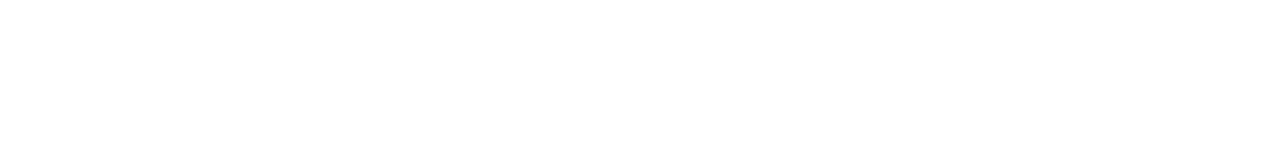
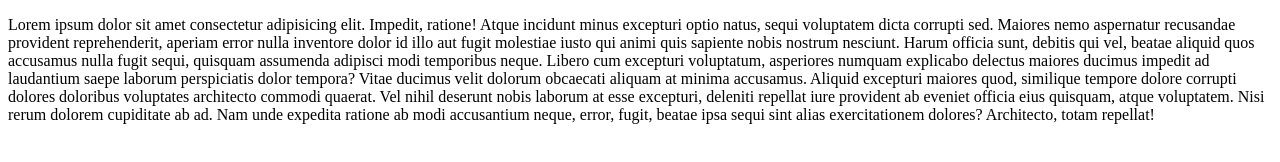
Before and after one commit to githaefrancis/collab, a plain HTML site: page index.html in a window 1280 px wide. Drawn offline with Linux system fonts and the light colour scheme.

Commit message:
add paragraph to section two

```diff
--- a/index.html
+++ b/index.html
@@ -1,19 +1,34 @@
 <!DOCTYPE html>
 <html lang="en">
   <head>
-  <meta charset="UTF-8">
-  <meta http-equiv="X-UA-Compatible" content="IE=edge">
-  <meta name="viewport" content="width=device-width, initial-scale=1.0">
+    <meta charset="UTF-8" />
+    <meta http-equiv="X-UA-Compatible" content="IE=edge" />
+    <meta name="viewport" content="width=device-width, initial-scale=1.0" />
     <title>Document</title>
   </head>
   <body>
-  <div class="section_one">
-
-  </div>
+    <div class="section_one"></div>
 
     <div class="section_two">
-
-
+      <p>
+        Lorem ipsum dolor sit amet consectetur adipisicing elit. Impedit,
+        ratione! Atque incidunt minus excepturi optio natus, sequi voluptatem
+        dicta corrupti sed. Maiores nemo aspernatur recusandae provident
+        reprehenderit, aperiam error nulla inventore dolor id illo aut fugit
+        molestiae iusto qui animi quis sapiente nobis nostrum nesciunt. Harum
+        officia sunt, debitis qui vel, beatae aliquid quos accusamus nulla fugit
+        sequi, quisquam assumenda adipisci modi temporibus neque. Libero cum
+        excepturi voluptatum, asperiores numquam explicabo delectus maiores
+        ducimus impedit ad laudantium saepe laborum perspiciatis dolor tempora?
+        Vitae ducimus velit dolorum obcaecati aliquam at minima accusamus.
+        Aliquid excepturi maiores quod, similique tempore dolore corrupti
+        dolores doloribus voluptates architecto commodi quaerat. Vel nihil
+        deserunt nobis laborum at esse excepturi, deleniti repellat iure
+        provident ab eveniet officia eius quisquam, atque voluptatem. Nisi rerum
+        dolorem cupiditate ab ad. Nam unde expedita ratione ab modi accusantium
+        neque, error, fugit, beatae ipsa sequi sint alias exercitationem
+        dolores? Architecto, totam repellat!
+      </p>
     </div>
   </body>
 </html>
```
Lines whose indentation alone changed are shown as unchanged.
